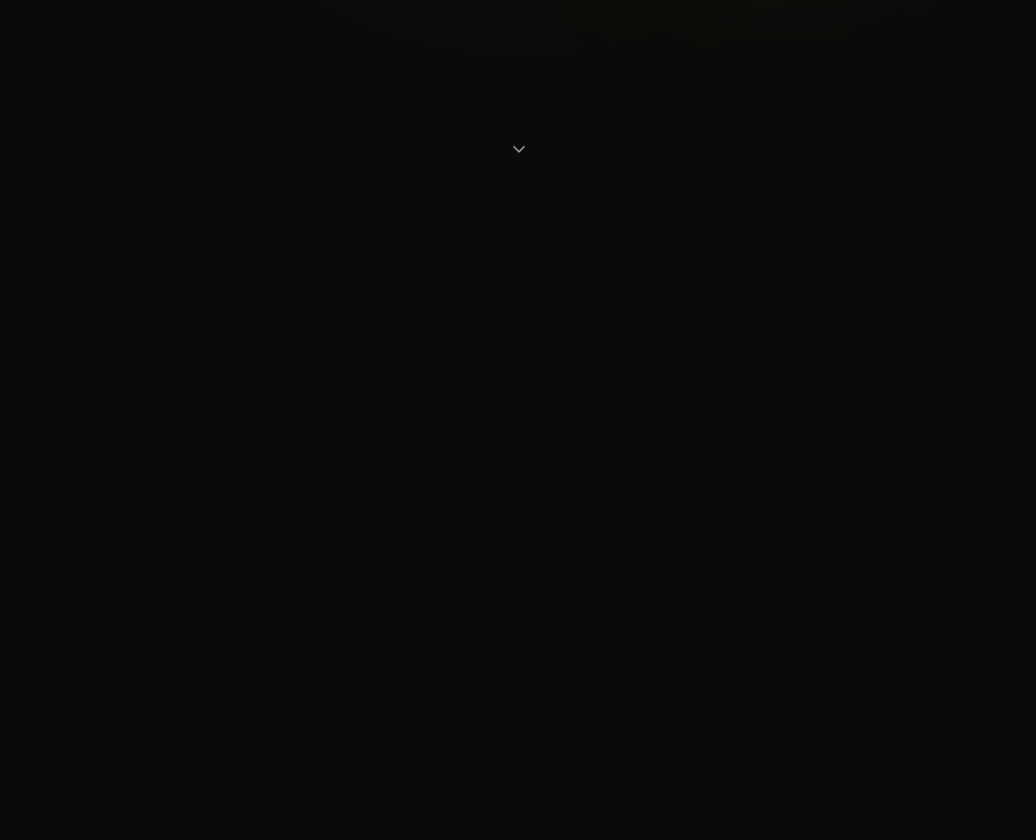
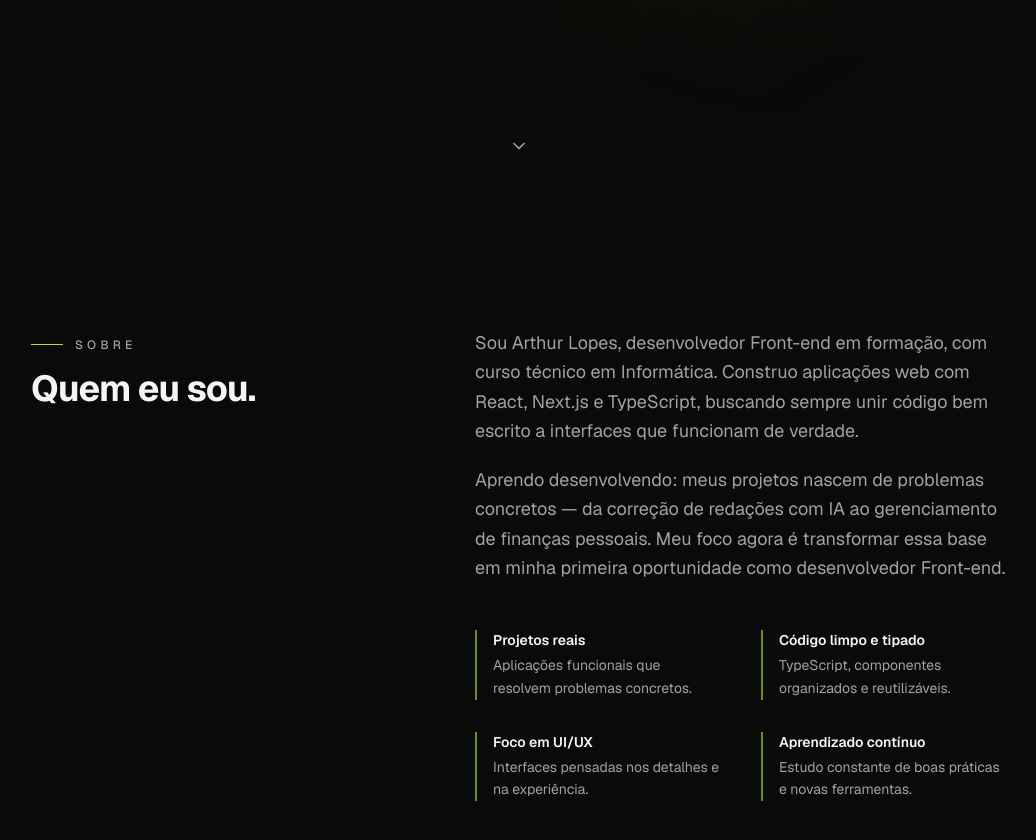
Before and after one commit to ArthurLp08/Arthur.dev, a Next.js app: page / in a window 1280 px wide. Shown: the part 600-1440 px from the top of the page, without its empty margins (121-1157 px from the left). Before the commit the page ends 800 px from the top, so only its background shows below. Built offline with nearby package versions, Linux system fonts and the light colour scheme.

Commit message:
feat: add About section with reveal animations and motion provider

```diff
--- a/app/layout.tsx
+++ b/app/layout.tsx
@@ -1,5 +1,6 @@
 import type { Metadata } from "next";
 import { Geist, Geist_Mono } from "next/font/google";
+import { MotionProvider } from "@/components/common/motion-provider";
 import "./globals.css";
 
 const geistSans = Geist({
@@ -24,7 +25,9 @@ export default function RootLayout({ children }: LayoutProps<"/">) {
       lang="pt-BR"
       className={`${geistSans.variable} ${geistMono.variable} h-full antialiased`}
     >
-      <body className="flex min-h-full flex-col">{children}</body>
+      <body className="flex min-h-full flex-col">
+        <MotionProvider>{children}</MotionProvider>
+      </body>
     </html>
   );
 }
--- a/app/page.tsx
+++ b/app/page.tsx
@@ -1,5 +1,6 @@
 import { Navbar } from "@/components/layout/navbar";
 import { Hero } from "@/components/sections/hero";
+import { About } from "@/components/sections/about";
 
 export default function Home() {
   return (
@@ -7,6 +8,7 @@ export default function Home() {
       <Navbar />
       <main>
         <Hero />
+        <About />
       </main>
     </>
   );
--- /dev/null
+++ b/components/common/motion-provider.tsx
@@ -0,0 +1,8 @@
+"use client";
+
+import { MotionConfig } from "framer-motion";
+import type { ReactNode } from "react";
+
+export function MotionProvider({ children }: { children: ReactNode }) {
+  return <MotionConfig reducedMotion="user">{children}</MotionConfig>;
+}
--- /dev/null
+++ b/components/common/reveal.tsx
@@ -0,0 +1,24 @@
+"use client";
+
+import { motion } from "framer-motion";
+import type { ReactNode } from "react";
+
+type RevealProps = {
+  children: ReactNode;
+  delay?: number;
+  className?: string;
+};
+
+export function Reveal({ children, delay = 0, className }: RevealProps) {
+  return (
+    <motion.div
+      initial={{ opacity: 0, y: 24 }}
+      whileInView={{ opacity: 1, y: 0 }}
+      viewport={{ once: true, margin: "-80px" }}
+      transition={{ duration: 0.6, delay, ease: "easeOut" }}
+      className={className}
+    >
+      {children}
+    </motion.div>
+  );
+}
--- /dev/null
+++ b/components/common/section-heading.tsx
@@ -0,0 +1,18 @@
+type SectionHeadingProps = {
+  caption: string;
+  title: string;
+};
+
+export function SectionHeading({ caption, title }: SectionHeadingProps) {
+  return (
+    <div>
+      <p className="inline-flex items-center gap-3 text-xs font-medium uppercase tracking-[0.35em] text-muted-foreground">
+        <span aria-hidden className="h-px w-8 bg-primary" />
+        {caption}
+      </p>
+      <h2 className="mt-4 text-3xl font-bold tracking-tight text-foreground sm:text-4xl">
+        {title}
+      </h2>
+    </div>
+  );
+}
--- /dev/null
+++ b/components/sections/about.tsx
@@ -0,0 +1,45 @@
+import { Reveal } from "@/components/common/reveal";
+import { SectionHeading } from "@/components/common/section-heading";
+import { about } from "@/data/profile";
+
+export function About() {
+  return (
+    <section id="sobre" className="scroll-mt-16">
+      <div className="mx-auto w-full max-w-5xl px-6 py-24 sm:py-32">
+        <div className="grid gap-12 lg:grid-cols-[5fr_7fr] lg:gap-16">
+          <Reveal>
+            <SectionHeading caption="Sobre" title="Quem eu sou." />
+          </Reveal>
+
+          <div>
+            <Reveal delay={0.1}>
+              <div className="space-y-5 text-base leading-relaxed text-muted-foreground sm:text-lg">
+                {about.paragraphs.map((paragraph) => (
+                  <p key={paragraph.slice(0, 24)}>{paragraph}</p>
+                ))}
+              </div>
+            </Reveal>
+
+            <Reveal delay={0.2}>
+              <ul className="mt-12 grid gap-x-10 gap-y-8 sm:grid-cols-2">
+                {about.highlights.map((highlight) => (
+                  <li
+                    key={highlight.title}
+                    className="border-l-2 border-primary/60 pl-4"
+                  >
+                    <h3 className="text-sm font-semibold text-foreground">
+                      {highlight.title}
+                    </h3>
+                    <p className="mt-1 text-sm leading-relaxed text-muted-foreground">
+                      {highlight.description}
+                    </p>
+                  </li>
+                ))}
+              </ul>
+            </Reveal>
+          </div>
+        </div>
+      </div>
+    </section>
+  );
+}
--- a/data/profile.ts
+++ b/data/profile.ts
@@ -14,3 +14,33 @@ export const navLinks: NavLink[] = [
   { label: "Projetos", href: "#projetos" },
   { label: "Contato", href: "#contato" },
 ];
+
+export type Highlight = {
+  title: string;
+  description: string;
+};
+
+export const about = {
+  paragraphs: [
+    "Sou Arthur Lopes, desenvolvedor Front-end em formação, com curso técnico em Informática. Construo aplicações web com React, Next.js e TypeScript, buscando sempre unir código bem escrito a interfaces que funcionam de verdade.",
+    "Aprendo desenvolvendo: meus projetos nascem de problemas concretos — da correção de redações com IA ao gerenciamento de finanças pessoais. Meu foco agora é transformar essa base em minha primeira oportunidade como desenvolvedor Front-end.",
+  ],
+  highlights: [
+    {
+      title: "Projetos reais",
+      description: "Aplicações funcionais que resolvem problemas concretos.",
+    },
+    {
+      title: "Código limpo e tipado",
+      description: "TypeScript, componentes organizados e reutilizáveis.",
+    },
+    {
+      title: "Foco em UI/UX",
+      description: "Interfaces pensadas nos detalhes e na experiência.",
+    },
+    {
+      title: "Aprendizado contínuo",
+      description: "Estudo constante de boas práticas e novas ferramentas.",
+    },
+  ] satisfies Highlight[],
+};
```
